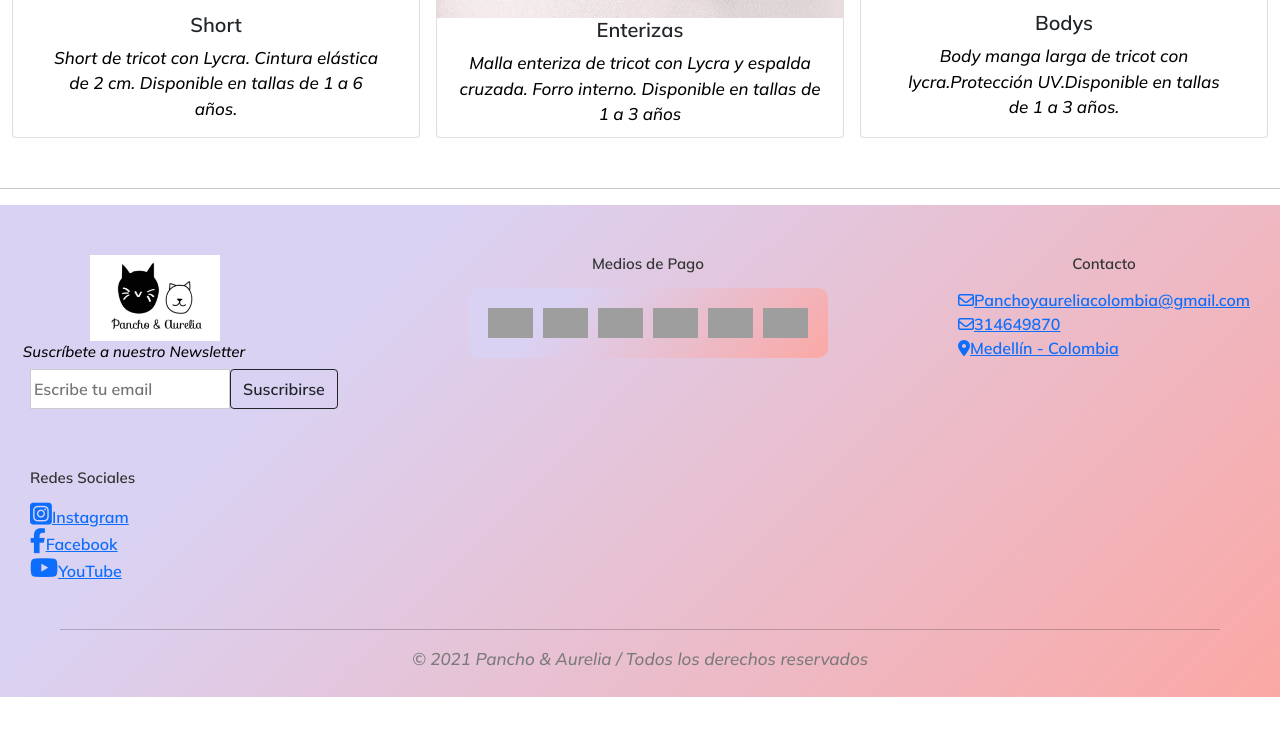
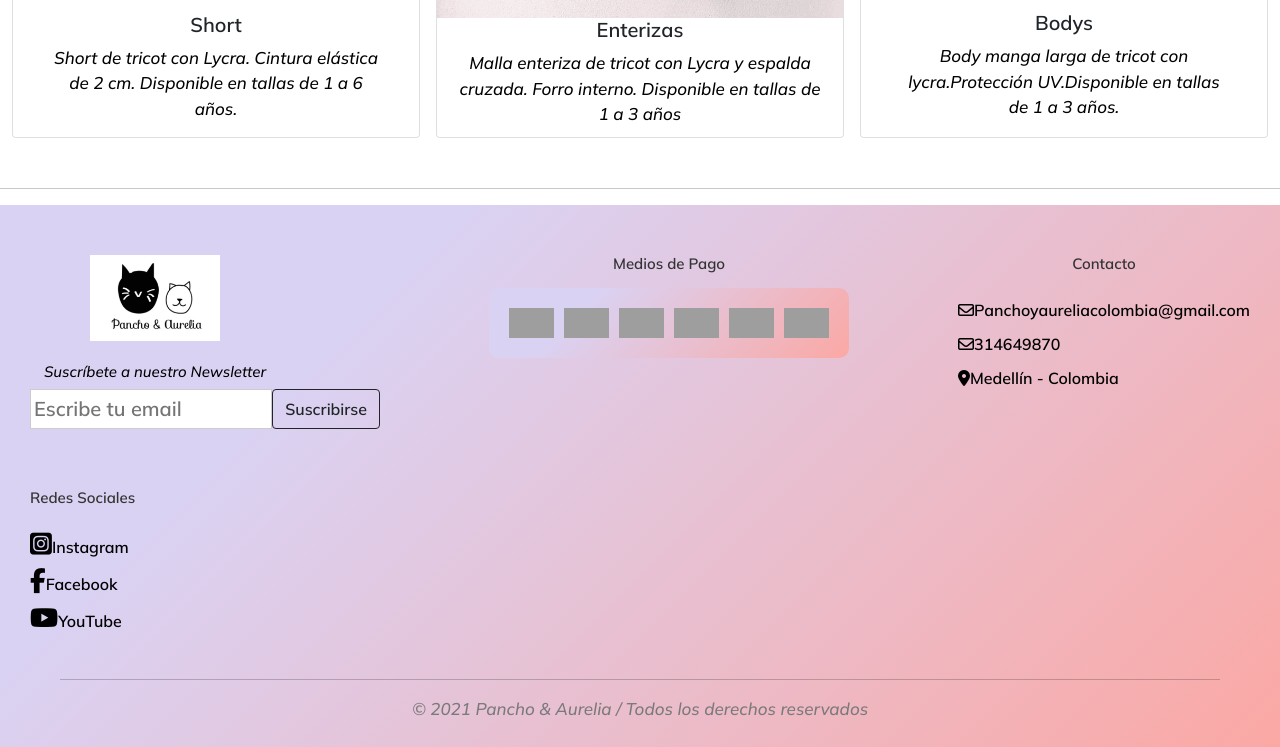
Before and after one commit to Sindyoquendo/Entrega-Sass, a website: page index.html in a window 1280 px wide. Shown: the part 4667-5414 px from the top of the page. Before the commit the page ends 5364 px from the top, so only its background shows below. Drawn offline with nearby package versions, Linux system fonts and the light colour scheme; grey boxes are pictures that could not be loaded.

Commit message:
modificaciones css

```diff
--- a/sass/custom.scss
+++ b/sass/custom.scss
@@ -130,9 +130,14 @@ footer{
 	width: 100%;
 	padding: 10px 0px;
 	background-image: linear-gradient(315deg, #fba8a4 0%, #dad2f3 74%);
+}
+
 .titulosFooter{
 	font-size: 15px;
 }
+
+.parrafoFooter{
+	font-size: 10px;
 }
 
 .container_footer{
@@ -142,10 +147,14 @@ footer{
 	max-width: 1400px;
 	margin: auto;
 	margin-top: 10px;
+}
+
 .box_footer{
 	display: flex;
 	flex-direction: column;
 	padding: 30px;
+}
+
 .Div_footer{
 	display: flex;
 	flex-direction: row;
@@ -153,8 +162,6 @@ footer{
 	padding: 15px;
 	background-image: linear-gradient(315deg, #fba8a4 0%, #dad2f3 74%);
 	border-radius: 10px;
-		}
-	}
 }
 
 .email-box{
@@ -179,12 +186,27 @@ footer{
 	margin-bottom: 5px;
 	font-weight: 450;
 	margin-left: -80px;
+}
 
+.box_footer .terms{
+	max-width: 350px;
+	margin-top: 20px;
+	font-weight: 300;
+	color: #7a7a7a;
+	font-size: 20px;
 }
+
 .box_footer h2{
 	margin-bottom: 15px;
 	color: #343434;
 	font-weight: 500;
+}
+
+.box_footer a{
+	margin-top: 10px;
+	color: black;
+	font-weight: 300;
+	text-decoration: none;
 }
 
 .box_footer a:hover{
@@ -207,7 +229,6 @@ footer{
 	margin-top: 10px;
 	color: #7a7a7a;
 }
-
 /*Fin estilos del footer*/
 
 /*Inicio Estilos de imagenes*/
```
Also changed, not shown: sass/custom.css, 1 other file. Lines whose indentation alone changed are shown as unchanged.
